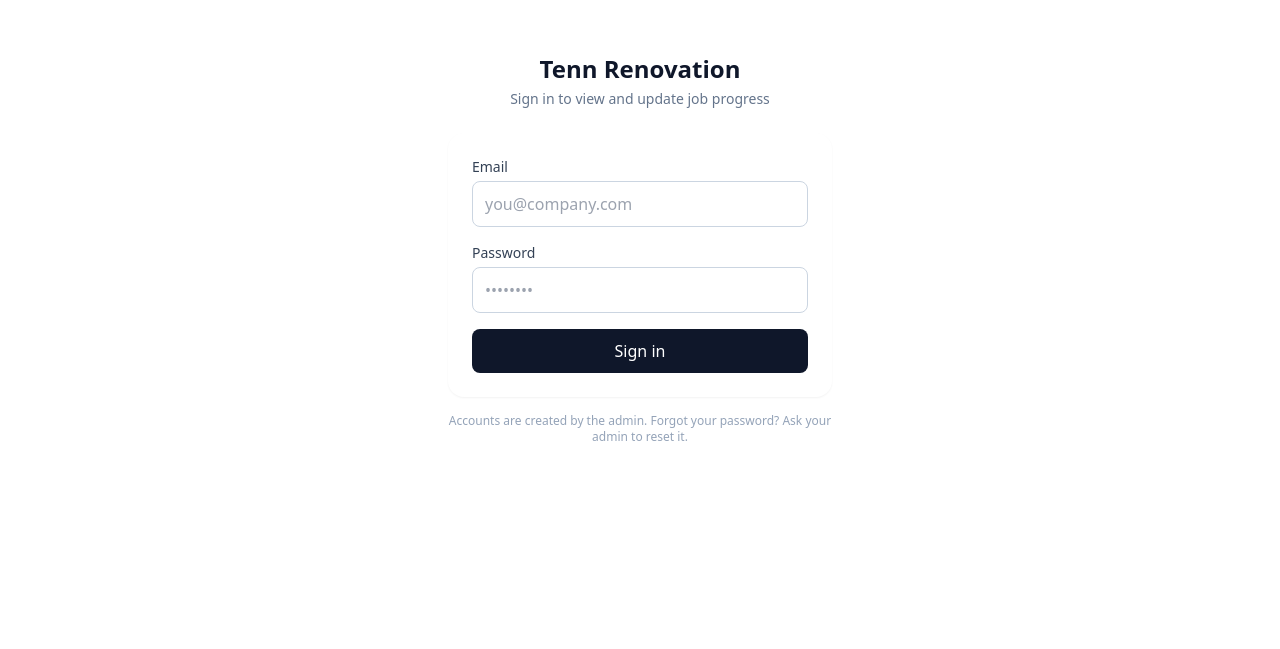
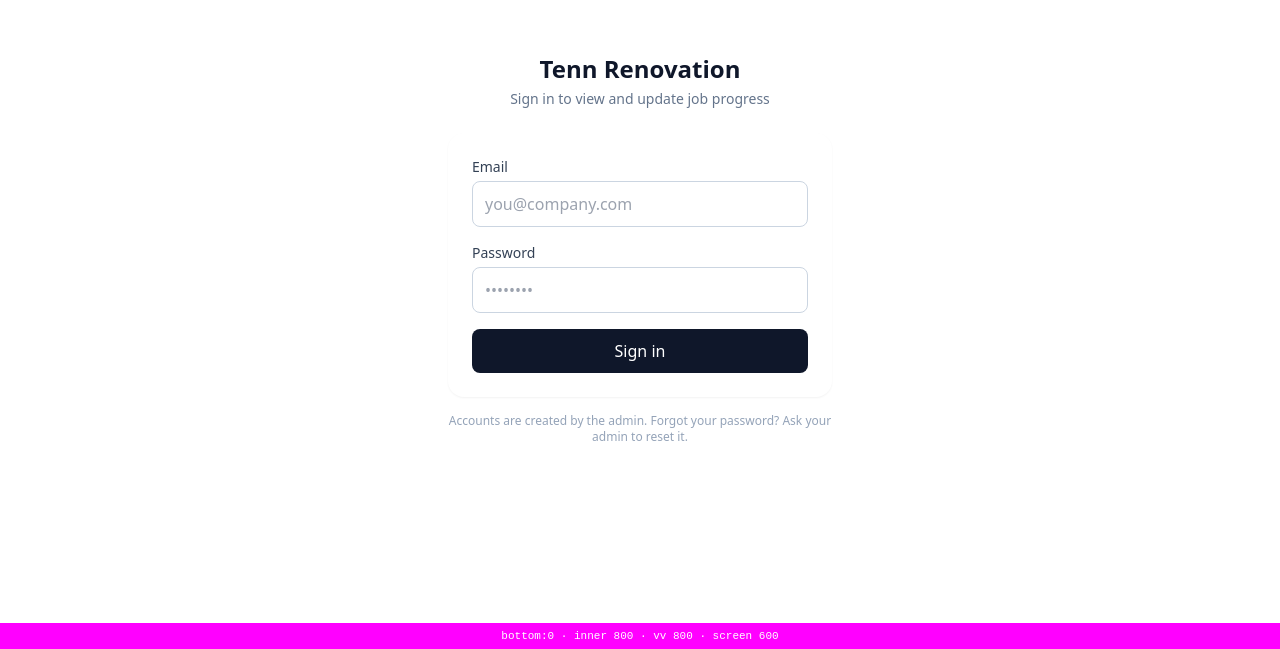
Before and after one commit to lczx122/tenn-internal-progress-app, a React (Vite) app: page / in a window 1280 px wide. Shown: the part 151-800 px from the top of the page. Built offline with nearby package versions, Linux system fonts and the light colour scheme; no server answers.

Commit message:
Add temporary bottom:0 test bar to diagnose reachable screen edge
Co-Authored-By: Claude Opus 4.8 <noreply@anthropic.com>
Claude-Session: https://claude.ai/code/session_0119EPqgYtCGoBribdpxs5io

```diff
--- /dev/null
+++ b/src/components/DebugBottom.tsx
@@ -0,0 +1,27 @@
+// TEMPORARY: a bar pinned to bottom:0 to test whether the physical screen edge
+// is reachable by the web app. If this magenta bar sits flush with the bottom of
+// the screen, we can pin the nav there; if there's blank space BELOW it, the
+// bottom region is outside the drawable area (an iOS PWA limit). Remove after.
+export function DebugBottom() {
+  const vv = Math.round(window.visualViewport?.height ?? 0)
+  return (
+    <div
+      style={{
+        position: 'fixed',
+        left: 0,
+        right: 0,
+        bottom: 0,
+        height: '26px',
+        background: 'magenta',
+        color: 'white',
+        font: '11px monospace',
+        textAlign: 'center',
+        lineHeight: '26px',
+        zIndex: 99999,
+        pointerEvents: 'none',
+      }}
+    >
+      bottom:0 · inner {window.innerHeight} · vv {vv} · screen {window.screen.height}
+    </div>
+  )
+}
--- a/src/main.tsx
+++ b/src/main.tsx
@@ -5,6 +5,7 @@ import App from './App'
 import { AuthProvider } from './contexts/AuthContext'
 import FieldEditor from './components/FieldEditor'
 import { TopProgressBar } from './components/TopProgressBar'
+import { DebugBottom } from './components/DebugBottom'
 import './index.css'
 
 // Pin the app shell to the TRUE visible viewport height. iOS browsers and
@@ -46,6 +47,7 @@ ReactDOM.createRoot(document.getElementById('root')!).render(
     <BrowserRouter>
       <AuthProvider>
         <App />
+        <DebugBottom />
         <FieldEditor />
         <TopProgressBar />
       </AuthProvider>
```
